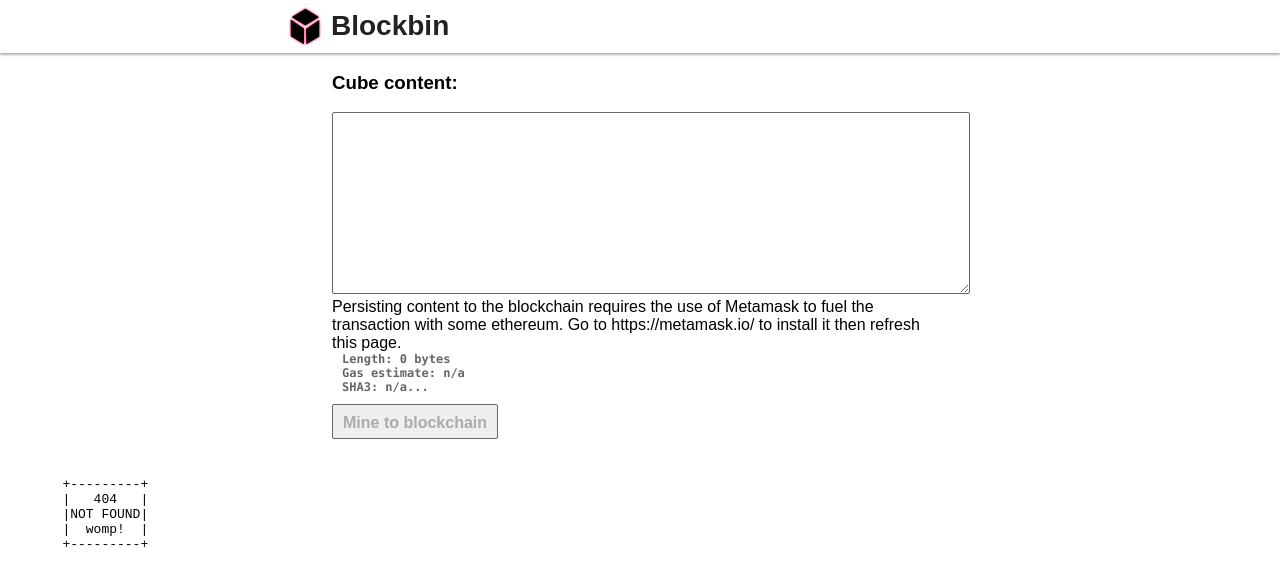
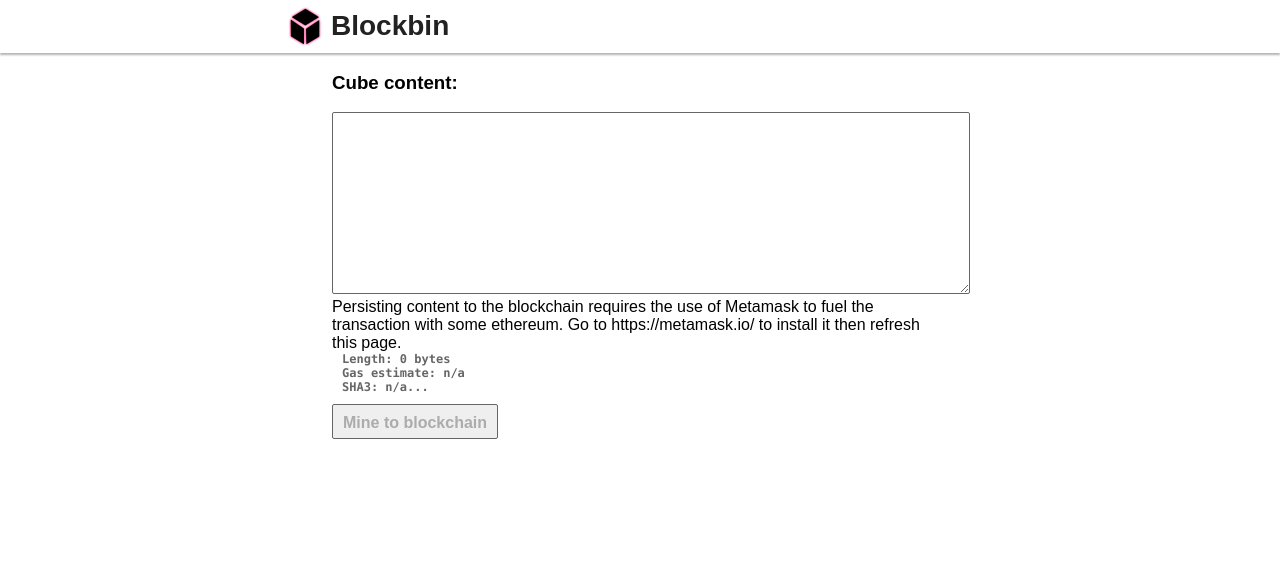
Before and after one commit to ArnaudBrousseau/blockbin, a React app in the folder webapp/: page / in a window 1280 px wide. Shown: the top 586 px of the page. Built offline with nearby package versions, Linux system fonts and the light colour scheme.

Commit message:
Adds Switch to avoid displaying the 404 message everywhere.

```diff
--- a/webapp/src/App.js
+++ b/webapp/src/App.js
@@ -1,5 +1,5 @@
 import React, { Component } from 'react';
-import { BrowserRouter as Router, Route } from "react-router-dom";
+import { BrowserRouter as Router, Route, Switch } from "react-router-dom";
 
 import Home from "./components/Home";
 import Cube from "./components/Cube";
@@ -11,11 +11,11 @@ class App extends Component {
   render() {
     return (
       <Router>
-        <div>
+        <Switch>
           <Route exact path="/" component={Home} />
           <Route path="/cube/:cubeId" component={Cube} />
           <Route component={NotFound} />
-        </div>
+        </Switch>
       </Router>
     )
   }
```
